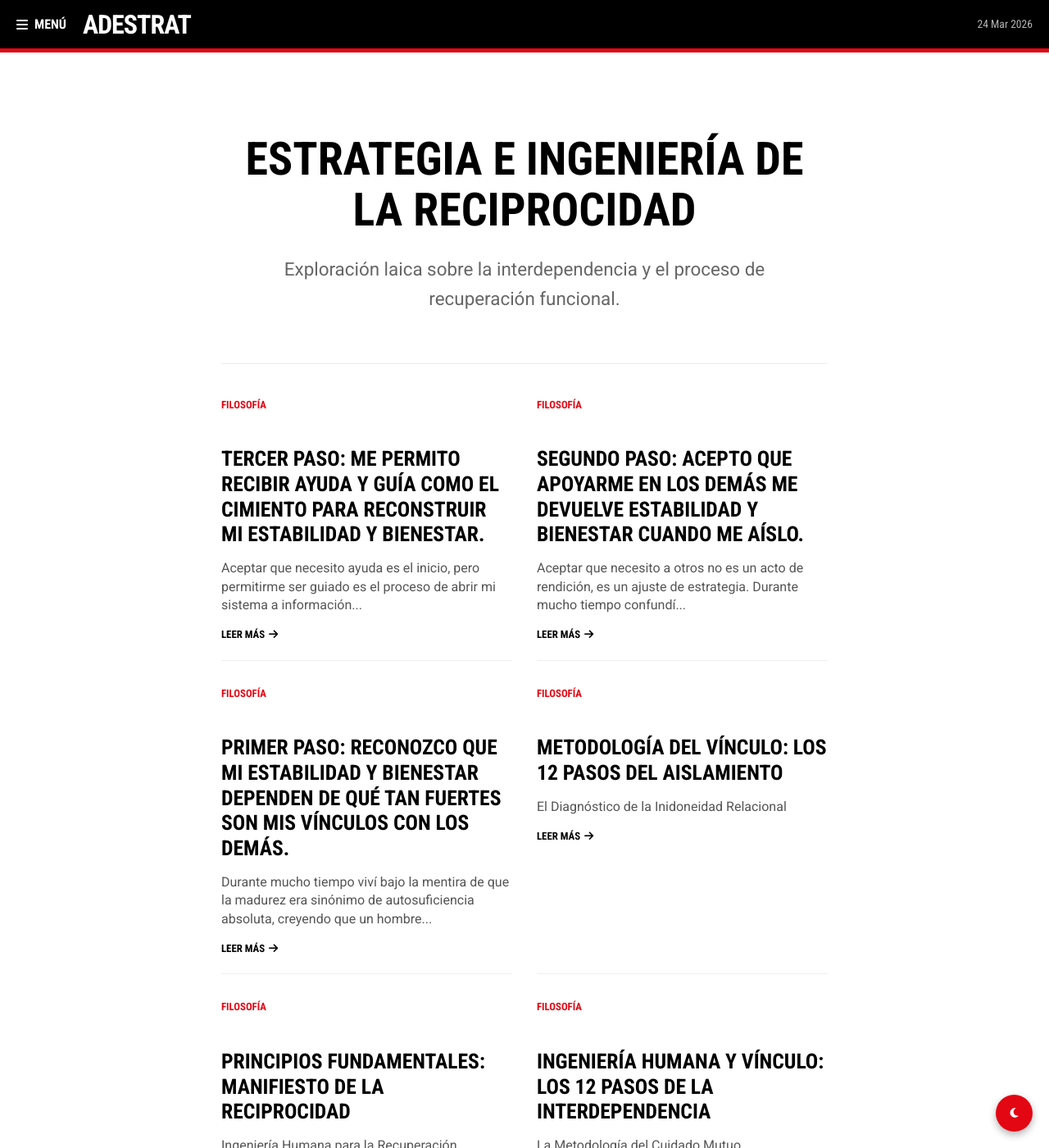
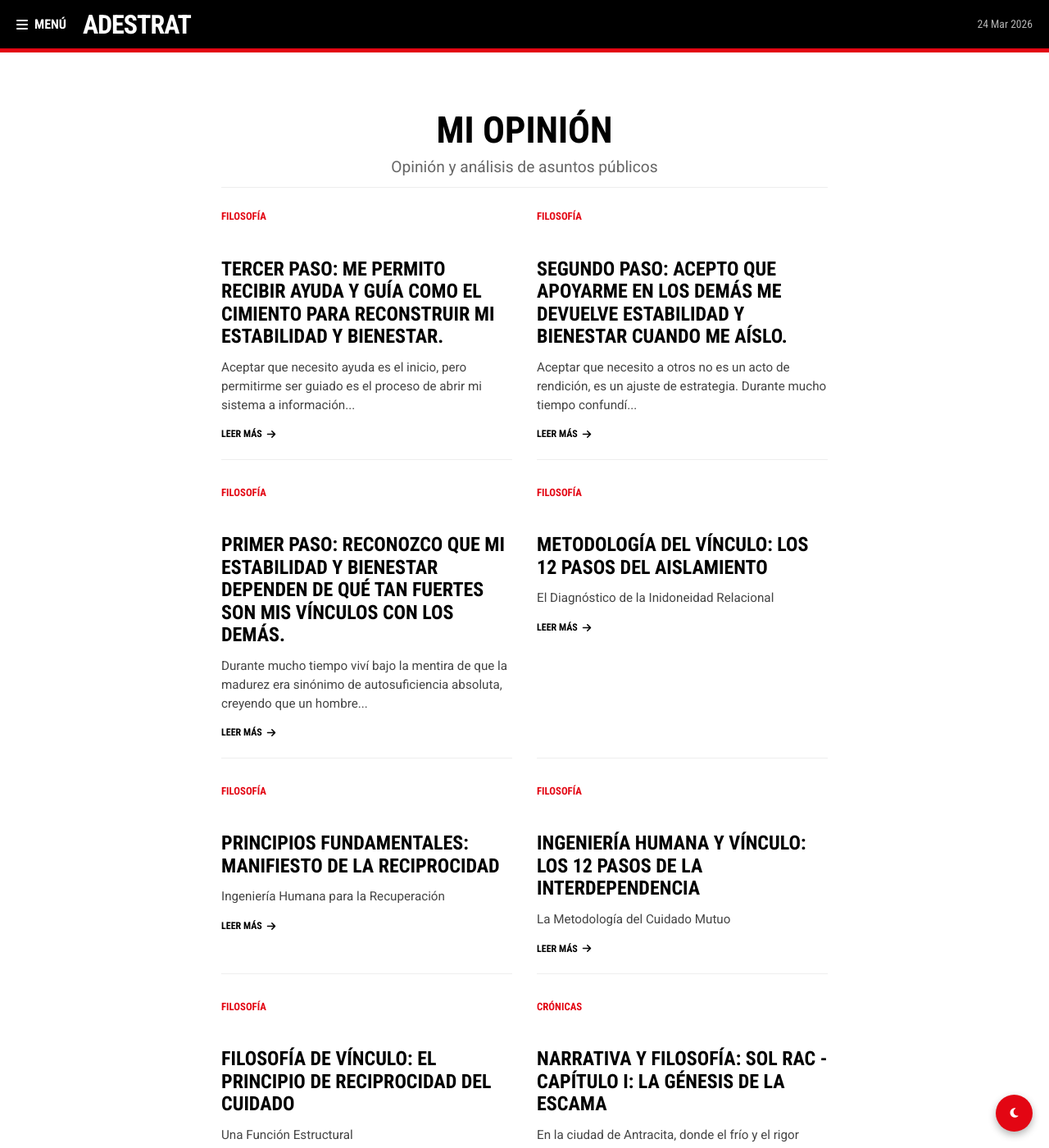
Before and after one commit to cafrhein/muro, a Jekyll site: the page built from index.html, in a window 1280 px wide and 1400 px high. Shown: the whole window at 82% size. Built offline with Jekyll 4.4.1, drawn with Linux system fonts in a browser that asks for light colours.

Commit message:
Update index.html

```diff
--- a/index.html
+++ b/index.html
@@ -1,11 +1,11 @@
 ---
 layout: default
-title: Portada | Red Humana
+title: Portada | Carlos
 ---
 
 <section class="rt-hero">
-    <h1>Estrategia e Ingeniería de la Reciprocidad</h1>
-    <p class="rt-subtitle">Exploración laica sobre la interdependencia y el proceso de recuperación funcional.</p>
+    <h1>Mi opinión</h1>
+    <p class="rt-subtitle">Opinión y análisis de asuntos públicos</p>
 </section>
 
 <div class="news-grid">
@@ -22,28 +22,43 @@ title: Portada | Red Humana
 </div>
 
 <style>
-/* Estilos específicos de Portada (Grid RT) */
+/* ============================================================
+   ESTILOS DE PORTADA - SISTEMA COMPACTO
+   ============================================================ */
+
 .rt-hero {
     text-align: center;
-    padding: 60px 0;
+    padding: 30px 0 10px 0; /* Espaciado superior e inferior reducido */
     border-bottom: 1px solid #eee;
-    margin-bottom: 40px;
+    margin-bottom: 25px;    /* Espacio controlado antes de la rejilla */
+}
+
+.rt-hero h1 {
+    font-family: var(--font-heading);
+    font-weight: 700;
+    font-size: clamp(1.8rem, 4vw, 2.8rem);
+    text-transform: uppercase;
+    margin-bottom: 8px;     /* Pegado al subtítulo */
+    color: var(--rt-black);
 }
 
 .rt-subtitle {
     font-family: var(--font-main);
-    font-size: 1.4rem;
+    font-size: 1.2rem;
     color: #666;
-    max-width: 600px;
+    max-width: 700px;
     margin: 0 auto;
+    line-height: 1.4;
 }
 
+/* REJILLA DINÁMICA */
 .news-grid {
     display: grid;
     grid-template-columns: repeat(auto-fill, minmax(300px, 1fr));
     gap: 30px;
     max-width: 1200px;
     margin: 0 auto;
+    padding-bottom: 60px;
 }
 
 .news-item {
@@ -53,7 +68,7 @@ title: Portada | Red Humana
 }
 
 .news-item:hover {
-    transform: translateY(-5px);
+    transform: translateY(-3px);
 }
 
 .news-item a {
@@ -68,39 +83,41 @@ title: Portada | Red Humana
     font-weight: 700;
     font-size: 0.8rem;
     text-transform: uppercase;
-    margin-bottom: 10px;
+    margin-bottom: 8px;
 }
 
 .news-title {
     font-family: var(--font-heading);
     font-weight: 700;
-    font-size: 1.6rem;
-    line-height: 1.2;
+    font-size: 1.5rem;
+    line-height: 1.15;
     text-transform: uppercase;
-    margin-bottom: 15px;
+    margin-bottom: 12px;
     color: var(--rt-black);
 }
 
 .news-excerpt {
-    font-size: 1rem;
-    color: #555;
+    font-size: 0.95rem;
+    color: #444;
     margin-bottom: 15px;
-    line-height: 1.4;
+    line-height: 1.5;
 }
 
 .news-more {
     font-family: var(--font-heading);
     font-weight: 700;
-    font-size: 0.8rem;
+    font-size: 0.75rem;
     text-transform: uppercase;
     color: var(--rt-black);
     display: flex;
     align-items: center;
-    gap: 5px;
+    gap: 6px;
 }
 
+/* RESPONSIVO AJUSTADO */
 @media (max-width: 600px) {
-    .rt-hero { padding: 40px 20px; }
-    .news-grid { grid-template-columns: 1fr; }
+    .rt-hero { padding: 30px 15px 10px 15px; }
+    .rt-hero h1 { font-size: 1.8rem; }
+    .news-grid { grid-template-columns: 1fr; gap: 20px; }
 }
 </style>
```
